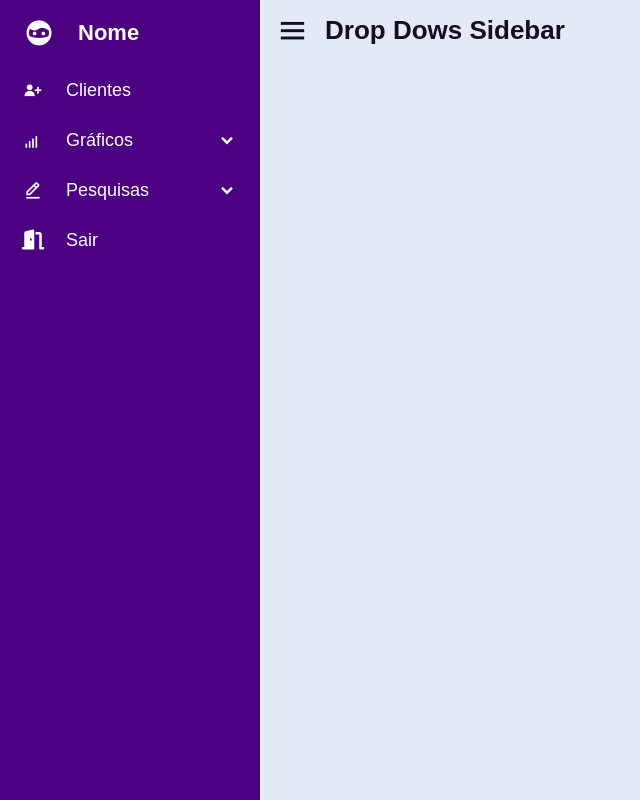
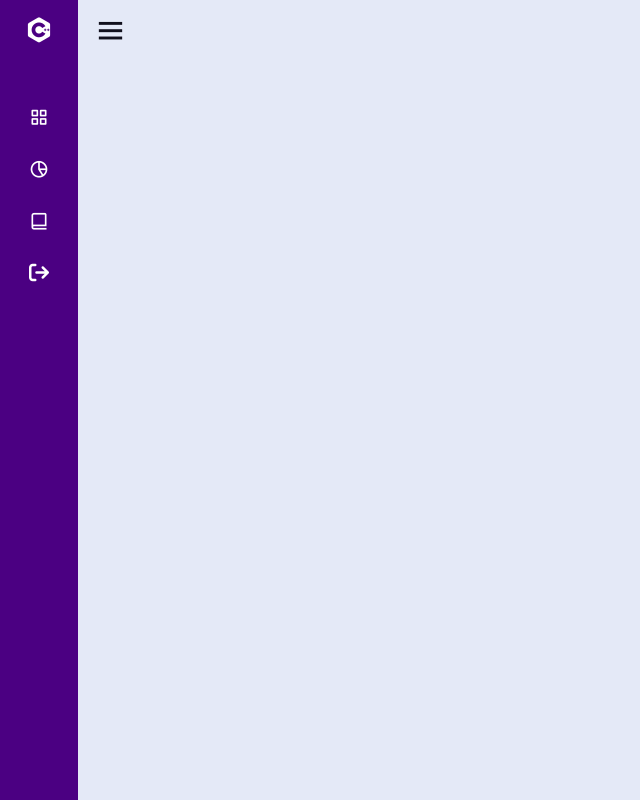
Before and after one commit to brunabrits/TCC_CS, a PHP site: page /includes/telaLogin/painelTeste.php in a window 1280 px wide. Shown: the whole page, without its empty margins (0-640 px from the left). Run offline with PHP 8.4, Linux system fonts and the light colour scheme; the visitor is signed in with stand-in values (Sample User, id 1); some libraries are stand-ins or nearby versions.

Commit message:
style: 🖌

```diff
--- a/includes/telaLogin/painelTeste.php
+++ b/includes/telaLogin/painelTeste.php
@@ -10,10 +10,11 @@
         }
         $Logado = ($_SESSION['Usuario']);
     ?>
+
 <!DOCTYPE html>
-<html lang="pt-br">
+<!-- Created by CodingLab |www.youtube.com/CodingLabYT-->
+<html lang="en" dir="ltr">
   <head>
-
     <meta charset="UTF-8">
     <meta http-equiv="X-UA-Compatible" content="IE=edge">
     <meta name="viewport" content="width=device-width, initial-scale=1.0">
@@ -21,134 +22,137 @@
     <script src="https://kit.fontawesome.com/41bcea2ae3.js" crossorigin="anonymous"></script>
     <script type="module" src="https://unpkg.com/ionicons@5.5.2/dist/ionicons/ionicons.esm.js"></script>
     <script nomodule src="https://unpkg.com/ionicons@5.5.2/dist/ionicons/ionicons.js"></script>
-    <title>Painel</title>
+    <!--<title> Drop Down Sidebar Menu | CodingLab </title>-->
+
+    <!-- Boxiocns CDN Link -->
+    <link href='https://unpkg.com/boxicons@2.0.7/css/boxicons.min.css' rel='stylesheet'>
+     <meta name="viewport" content="width=device-width, initial-scale=1.0">
+   </head>
    <style>
+    @import url('https://fonts.googleapis.com/css2?family=Poppins:wght@300;400;500;600;700&display=swap');
 *{
   margin: 0;
   padding: 0;
   box-sizing: border-box;
-            /* text-decoration: none; */
-            font-family: Arial, Helvetica, sans-serif;
+  font-family: 'Poppins', sans-serif;
 }
-
-
-
-
 .sidebar{
   position: fixed;
   top: 0;
   left: 0;
   height: 100%;
   width: 260px;
-            background:  rgb(75,0,130);
-
+  background: rgb(75,0,130);
+  z-index: 100;
+  transition: all 0.5s ease;
 }
-
+.sidebar.close{
+  width: 78px;
+}
 .sidebar .logo-details{
-            height: 65px;
+  height: 60px;
   width: 100%;
   display: flex;
   align-items: center;
-
 }
-
 .sidebar .logo-details i{
   font-size: 30px;
   color: #fff;
-
   height: 50px;
   min-width: 78px;
   text-align: center;
   line-height: 50px;
-
 }
-
 .sidebar .logo-details .logo_name{
   font-size: 22px;
   color: #fff;
   font-weight: 600;
+  transition: 0.3s ease;
+  transition-delay: 0.1s;
 }
-
+.sidebar.close .logo-details .logo_name{
+  transition-delay: 0s;
+  opacity: 0;
+  pointer-events: none;
+}
 .sidebar .nav-links{
-            background: rgb(75,0,130);
   height: 100%;
-            padding-top: 30px 0 150px 0;
+  padding: 30px 0 150px 0;
   overflow: auto;
 }
-
+.sidebar.close .nav-links{
+  overflow: visible;
+}
 .sidebar .nav-links::-webkit-scrollbar{
   display: none;
 }
-
 .sidebar .nav-links li{
+  position: relative;
   list-style: none;
-            position: relative;
   transition: all 0.4s ease;
-
 }
-
 .sidebar .nav-links li:hover{
-            background: #ceaadb;
+  background: #1d1b31;
 }
-
-
 .sidebar .nav-links li .iocn-link{
   display: flex;
   align-items: center;
   justify-content: space-between;
 }
-
-
+.sidebar.close .nav-links li .iocn-link{
+  display: block
+}
 .sidebar .nav-links li i{
   height: 50px;
-            min-width: 66px;
+  min-width: 78px;
   text-align: center;
   line-height: 50px;
   color: #fff;
   font-size: 20px;
+  cursor: pointer;
   transition: all 0.3s ease;
 }
-
 .sidebar .nav-links li.showMenu i.arrow{
   transform: rotate(-180deg);
 }
-
+.sidebar.close .nav-links i.arrow{
+  display: none;
+}
 .sidebar .nav-links li a{
+  display: flex;
+  align-items: center;
   text-decoration: none;
-            align-items: center;
-            display: flex;
 }
-
 .sidebar .nav-links li a .link_name{
   font-size: 18px;
   font-weight: 400;
   color: #fff;
+  transition: all 0.4s ease;
 }
-
+.sidebar.close .nav-links li a .link_name{
+  opacity: 0;
+  pointer-events: none;
+}
 .sidebar .nav-links li .sub-menu{
   padding: 6px 6px 14px 80px;
   margin-top: -10px;
-            background: #ceaadb;
+  background: #1d1b31;
   display: none;
 }
-
 .sidebar .nav-links li.showMenu .sub-menu{
   display: block;
 }
-
 .sidebar .nav-links li .sub-menu a{
   color: #fff;
   font-size: 15px;
   padding: 5px 0;
   white-space: nowrap;
   opacity: 0.6;
-            transition: all 0.3 ease;
+  transition: all 0.3s ease;
 }
-
 .sidebar .nav-links li .sub-menu a:hover{
   opacity: 1;
 }
-
 .sidebar.close .nav-links li .sub-menu{
   position: absolute;
   left: 100%;
@@ -156,150 +160,215 @@
   margin-top: 0;
   padding: 10px 20px;
   border-radius: 0 6px 6px 0;
-           transition: all 0.4s ease;
   opacity: 0;
+  display: block;
   pointer-events: none;
+  transition: 0s;
 }
-
-
-
 .sidebar.close .nav-links li:hover .sub-menu{
   top: 0;
   opacity: 1;
   pointer-events: auto;
-
+  transition: all 0.4s ease;
 }
-
 .sidebar .nav-links li .sub-menu .link_name{
-            display: none ;
-
+  display: none;
 }
-
-
 .sidebar.close .nav-links li .sub-menu .link_name{
   font-size: 18px;
   opacity: 1;
   display: block;
 }
-
+.sidebar .nav-links li .sub-menu.blank{
+  opacity: 1;
+  pointer-events: auto;
+  padding: 3px 20px 6px 16px;
+  opacity: 0;
+  pointer-events: none;
+}
+.sidebar .nav-links li:hover .sub-menu.blank{
+  top: 50%;
+  transform: translateY(-50%);
+}
+.sidebar .profile-details{
+  position: fixed;
+  bottom: 0;
+  width: 260px;
+  display: flex;
+  align-items: center;
+  justify-content: space-between;
+  background: #1d1b31;
+  padding: 12px 0;
+  transition: all 0.5s ease;
+}
+.sidebar.close .profile-details{
+  background: none;
+}
+.sidebar.close .profile-details{
+  width: 78px;
+}
+.sidebar .profile-details .profile-content{
+  display: flex;
+  align-items: center;
+}
+.sidebar .profile-details img{
+  height: 52px;
+  width: 52px;
+  object-fit: cover;
+  border-radius: 16px;
+  margin: 0 14px 0 12px;
+  background: #1d1b31;
+  transition: all 0.5s ease;
+}
+.sidebar.close .profile-details img{
+  padding: 10px;
+}
+.sidebar .profile-details .profile_name,
+.sidebar .profile-details .job{
+  color: #fff;
+  font-size: 18px;
+  font-weight: 500;
+  white-space: nowrap;
+}
+.sidebar.close .profile-details i,
+.sidebar.close .profile-details .profile_name,
+.sidebar.close .profile-details .job{
+  display: none;
+}
+.sidebar .profile-details .job{
+  font-size: 12px;
+}
 .home-section{
   position: relative;
   background: #E4E9F7;
   height: 100vh;
   left: 260px;
-            width: calc(100% - 260px)
+  width: calc(100% - 260px);
+  transition: all 0.5s ease;
 }
-
+.sidebar.close ~ .home-section{
+  left: 78px;
+  width: calc(100% - 78px);
+}
 .home-section .home-content{
   height: 60px;
   display: flex;
   align-items: center;
 }
-
 .home-section .home-content .bx-menu,
 .home-section .home-content .text{
   color: #11101d;
   font-size: 35px;
 }
-
 .home-section .home-content .bx-menu{
   margin: 0 15px;
+  cursor: pointer;
 }
-
 .home-section .home-content .text{
   font-size: 26px;
   font-weight: 600;
 }
+@media (max-width: 400px) {
+  .sidebar.close .nav-links li .sub-menu{
+    display: none;
+  }
+  .sidebar{
+    width: 78px;
+  }
+  .sidebar.close{
+    width: 0;
+  }
+  .home-section{
+    left: 78px;
+    width: calc(100% - 78px);
+    z-index: 100;
+  }
+  .sidebar.close ~ .home-section{
+    width: 100%;
+    left: 0;
+  }
+}
+
    </style>
-</head>
+<body>
 
-    <div class="sidebar">
+  <div class="sidebar close">
     <div class="logo-details">
-           <i class='bx bxs-face-mask'></i>
-           <span class="logo_name">Nome</span>
+      <i class='bx bxl-c-plus-plus'></i>
+      <span class="logo_name">Customer Success</span>
     </div>
     <ul class="nav-links">
-
       <li>
-                <a href="#">
-                <i class='bx bxs-user-plus' ></i>
-                  <span class="link_name">Clientes</span>
+        <a href="../../Respostas/listagem.php">
+          <i class='bx bx-grid-alt' ></i>
+          <span class="link_name">Meus Clientes</span>
         </a>
+        <ul class="sub-menu blank">
+          <li><a class="link_name" href="#">Meus Clientes</a></li>
+        </ul>
       </li>
-
       <li>
         <div class="iocn-link">
           <a href="#">
-                    <i class='bx bx-signal-4'></i>
+            <i class='bx bx-pie-chart-alt-2' ></i>
             <span class="link_name">Gráficos</span>
           </a>
-                  <i class='bx bxs-chevron-down arrow'></i>
+          <i class='bx bxs-chevron-down arrow' ></i>
         </div>
         <ul class="sub-menu">
-                    <li><a href="#">Gráfico NPS</a></li>
-                    <li><a href="#">Gráfico CES</a></li>
-                    <li><a href="#">Gráfico CSAT</a></li>
+          <li><a class="link_name" href="#">Gráficos</a></li>
+          <li><a href="../../graficos/graficoNps.php">NPS</a></li>
+          <li><a href="../../graficos/graficoCsat.php">CSAT</a></li>
+          <li><a href="../../graficos/graficoCes.php">CES</a></li>
         </ul>
       </li>
-
       <li>
         <div class="iocn-link">
           <a href="#">
-                    <i class='bx bx-edit-alt'></i>
-                    <span class="link_name">Pesquisas</span>
+            <i class='bx bx-book-alt' ></i>
+            <span class="link_name">Pesquisas existentes</span>
           </a>
-                    <i class='bx bxs-chevron-down arrow'></i>
+          <i class='bx bxs-chevron-down arrow' ></i>
         </div>
         <ul class="sub-menu">
-                    <li><a href="../../TCC_CS/Pesquisas/NPS/PesquisaNps.php">Pesquisa NPS</a></li>
-                    <li><a href="../../TCC_CS/Pesquisas/CES/PesquisaCes.php">Pesquisa CES</a></li>
-                    <li><a href="../../TCC_CS/Pesquisas/CSAT/PesquisaCsat.php">pesquisa CSAT</a></li>
+          <li><a class="link_name" href="#">Pesquisas existentes</a></li>
+          <li><a href="../../Pesquisas/NPS/PesquisaNps.php">NPS</a></li>
+          <li><a href="../../Pesquisas/CSAT/PesquisaCsat.php">CSAT</a></li>
+          <li><a href="../../Pesquisas/CES/PesquisaCes.php">CES</a></li>
         </ul>
       </li>
+      <li>
 
         <li>
             <div class="icon-link">
                <a href="logout.php">
-                        <i class="fa-solid fa-door-open"></i>
+                <i class="fa-solid fa-arrow-right-from-bracket"> </i>
                    <span class="link_name">Sair</span>
                </a>
+
            </div>
          </li>
-        </ul>
+         <li>
   </div>
-
   <section class="home-section">
     <div class="home-content">
-           <i class='bx bx-menu'></i>
-           <span class="text">Drop Dows Sidebar</span>
+      <i class='bx bx-menu' ></i>
     </div>
   </section>
-
   <script>
   let arrow = document.querySelectorAll(".arrow");
   for (var i = 0; i < arrow.length; i++) {
     arrow[i].addEventListener("click", (e)=>{
-
-            let arrowParent = e.target.parentElement.parentElement;
-            console.log(arrowParent);
+   let arrowParent = e.target.parentElement.parentElement;//selecting main parent of arrow
    arrowParent.classList.toggle("showMenu");
     });
   }
-
-
   let sidebar = document.querySelector(".sidebar");
   let sidebarBtn = document.querySelector(".bx-menu");
   console.log(sidebarBtn);
-    sidebarBtn.addEventListener("click", ()={
+  sidebarBtn.addEventListener("click", ()=>{
     sidebar.classList.toggle("close");
   });
-
   </script>
-
-
-
-          <script src="script.js"></script>
-          <script type="module" src="https://unpkg.com/ionicons@5.5.2/dist/ionicons/ionicons.esm.js"></script>
-          <script nomodule src="https://unpkg.com/ionicons@5.5.2/dist/ionicons/ionicons.js"></script>
 </body>
 </html>
```
Lines whose indentation alone changed are shown as unchanged.
